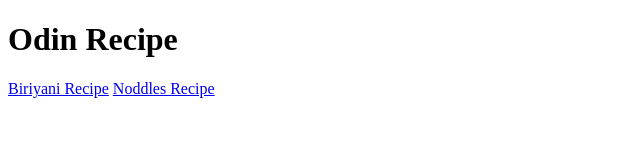
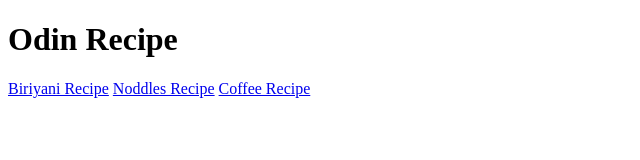
Before and after one commit to Sabuj-gif/Odin-recipe, a plain HTML site: page index.html in a window 1280 px wide. Shown: the whole page, without its empty margins (0-640 px from the left). Drawn offline with Linux system fonts and the light colour scheme.

Commit message:
new recipe link added

```diff
--- a/index.html
+++ b/index.html
@@ -9,5 +9,6 @@
 
         <a href="recipes/biriyani.html" target="_blank"> Biriyani Recipe</a>
         <a href="recipes/Noddles.html" target="_blank"> Noddles Recipe</a>
+        <a href="recipes/coffee.html" target="_blank"> Coffee Recipe</a>
     </body>
 </html>
```
